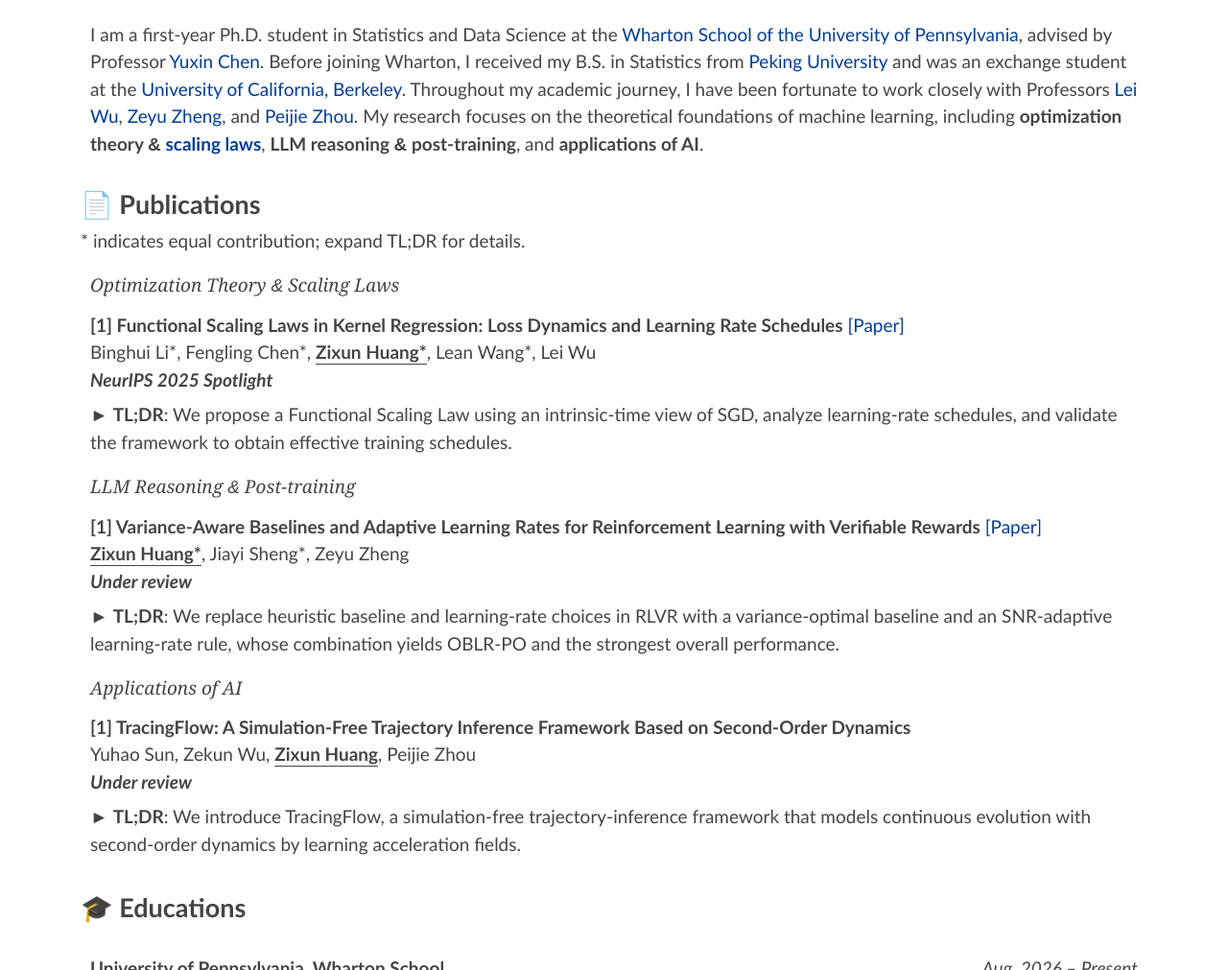
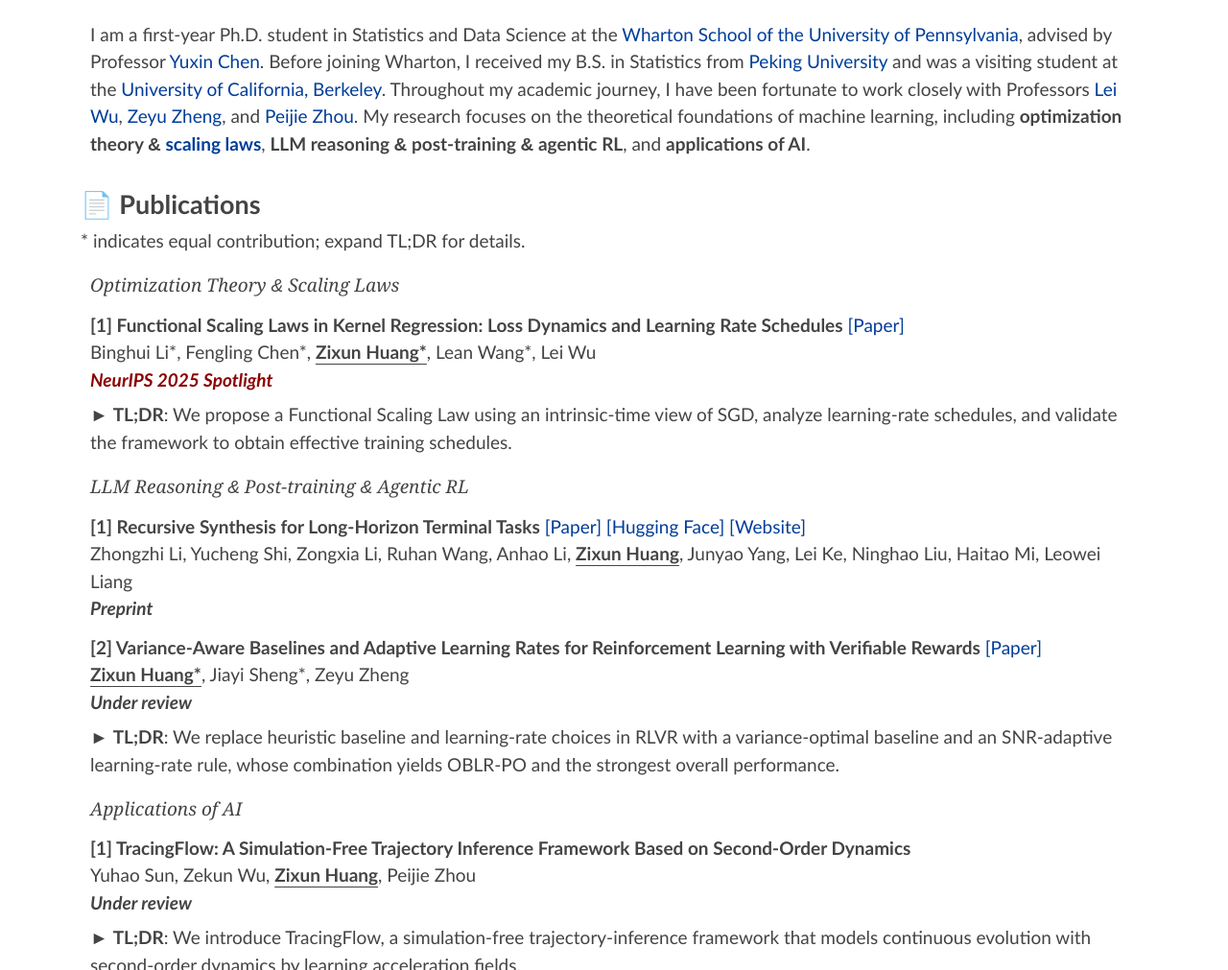
Before and after one commit to alexhuang13/alexhuang13.github.io, a plain HTML site: page index.html in a window 1280 px wide. Shown: the part 280-1291 px from the top of the page at 96% size. Drawn offline with Linux system fonts and the light colour scheme.

Commit message:
Update publications and CV

```diff
--- a/index.html
+++ b/index.html
@@ -171,7 +171,7 @@
 
       <section id="profile">
         <div class="card">
-          <p>I am a first-year Ph.D. student in Statistics and Data Science at the <a href="https://en.wikipedia.org/wiki/Wharton_School" target="_blank" rel="noreferrer">Wharton School of the University of Pennsylvania</a>, advised by Professor <a href="https://yuxinchen2020.github.io/" target="_blank" rel="noreferrer">Yuxin Chen</a>. Before joining Wharton, I received my B.S. in Statistics from <a href="https://en.wikipedia.org/wiki/Peking_University" target="_blank" rel="noreferrer">Peking University</a> and was an exchange student at the <a href="https://en.wikipedia.org/wiki/University_of_California,_Berkeley" target="_blank" rel="noreferrer">University of California, Berkeley</a>. Throughout my academic journey, I have been fortunate to work closely with Professors <a href="https://leiwu0.github.io/">Lei Wu</a>, <a href="https://zheng80.github.io/">Zeyu Zheng</a>, and <a href="https://cliffzhou92.github.io/" target="_blank" rel="noreferrer">Peijie Zhou</a>. My research focuses on the theoretical foundations of machine learning, including <strong>optimization theory <span class="amp">&amp;</span> <a href="https://en.wikipedia.org/wiki/Neural_scaling_law" target="_blank" rel="noreferrer">scaling laws</a></strong>, <strong>LLM reasoning <span class="amp">&amp;</span> post-training</strong>, and <strong>applications of AI</strong>.</p>
+          <p>I am a first-year Ph.D. student in Statistics and Data Science at the <a href="https://en.wikipedia.org/wiki/Wharton_School" target="_blank" rel="noreferrer">Wharton School of the University of Pennsylvania</a>, advised by Professor <a href="https://yuxinchen2020.github.io/" target="_blank" rel="noreferrer">Yuxin Chen</a>. Before joining Wharton, I received my B.S. in Statistics from <a href="https://en.wikipedia.org/wiki/Peking_University" target="_blank" rel="noreferrer">Peking University</a> and was a visiting student at the <a href="https://en.wikipedia.org/wiki/University_of_California,_Berkeley" target="_blank" rel="noreferrer">University of California, Berkeley</a>. Throughout my academic journey, I have been fortunate to work closely with Professors <a href="https://leiwu0.github.io/">Lei Wu</a>, <a href="https://zheng80.github.io/">Zeyu Zheng</a>, and <a href="https://cliffzhou92.github.io/" target="_blank" rel="noreferrer">Peijie Zhou</a>. My research focuses on the theoretical foundations of machine learning, including <strong>optimization theory <span class="amp">&amp;</span> <a href="https://en.wikipedia.org/wiki/Neural_scaling_law" target="_blank" rel="noreferrer">scaling laws</a></strong>, <strong>LLM reasoning <span class="amp">&amp;</span> post-training <span class="amp">&amp;</span> agentic RL</strong>, and <strong>applications of AI</strong>.</p>
         </div>
       </section>
 
@@ -184,7 +184,7 @@
             <li>
               <div class="title"><strong>[1] Functional Scaling Laws in Kernel Regression: Loss Dynamics and Learning Rate Schedules</strong> <a href="https://arxiv.org/abs/2509.19189" target="_blank" rel="noreferrer">[Paper]</a></div>
               <div class="muted">Binghui Li*, Fengling Chen*, <strong style="text-decoration: underline;">Zixun Huang*</strong>, Lean Wang*, Lei Wu</div>
-              <div class="muted"><strong style="font-style: italic;">NeurIPS 2025 Spotlight</strong></div>
+              <div class="muted"><strong style="font-style: italic; color: #8b0000;">NeurIPS 2025 Spotlight</strong></div>
               <details style="margin-top: 8px;">
                 <summary style="cursor: pointer; color: var(--fg);">► <strong>TL;DR</strong>: We propose a Functional Scaling Law using an intrinsic-time view of SGD, analyze learning-rate schedules, and validate the framework to obtain effective training schedules.</summary>
                 <div class="muted" style="margin-top: 8px; padding-left: 16px;">
@@ -197,10 +197,15 @@
             </li>
           </ul>
 
-          <div class="topic-title">LLM Reasoning <span class="amp">&amp;</span> Post-training</div>
+          <div class="topic-title">LLM Reasoning <span class="amp">&amp;</span> Post-training <span class="amp">&amp;</span> Agentic RL</div>
           <ul>
             <li>
-              <div class="title"><strong>[1] Variance-Aware Baselines and Adaptive Learning Rates for Reinforcement Learning with Verifiable Rewards</strong> <a href="https://arxiv.org/pdf/2511.23310" target="_blank" rel="noreferrer">[Paper]</a></div>
+              <div class="title"><strong>[1] Recursive Synthesis for Long-Horizon Terminal Tasks</strong> <a href="https://arxiv.org/abs/2608.05466" target="_blank" rel="noreferrer">[Paper]</a> <a href="https://huggingface.co/collections/Zhongzhi1228/recursive-task-synthesis" target="_blank" rel="noreferrer">[Hugging Face]</a> <a href="https://zhongzhi660.github.io/recursive-verified-synthesis-site/?case=jobs-diff-01-3341b098" target="_blank" rel="noreferrer">[Website]</a></div>
+              <div class="muted">Zhongzhi Li, Yucheng Shi, Zongxia Li, Ruhan Wang, Anhao Li, <strong style="text-decoration: underline;">Zixun Huang</strong>, Junyao Yang, Lei Ke, Ninghao Liu, Haitao Mi, Leowei Liang</div>
+              <div class="muted"><strong style="font-style: italic;">Preprint</strong></div>
+            </li>
+            <li>
+              <div class="title"><strong>[2] Variance-Aware Baselines and Adaptive Learning Rates for Reinforcement Learning with Verifiable Rewards</strong> <a href="https://arxiv.org/pdf/2511.23310" target="_blank" rel="noreferrer">[Paper]</a></div>
               <div class="muted"><strong style="text-decoration: underline;">Zixun Huang*</strong>, Jiayi Sheng*, Zeyu Zheng</div>
               <div class="muted"><strong style="font-style: italic;">Under review</strong></div>
               <details style="margin-top: 8px;">
```
Also changed, not shown: 3 other files.
